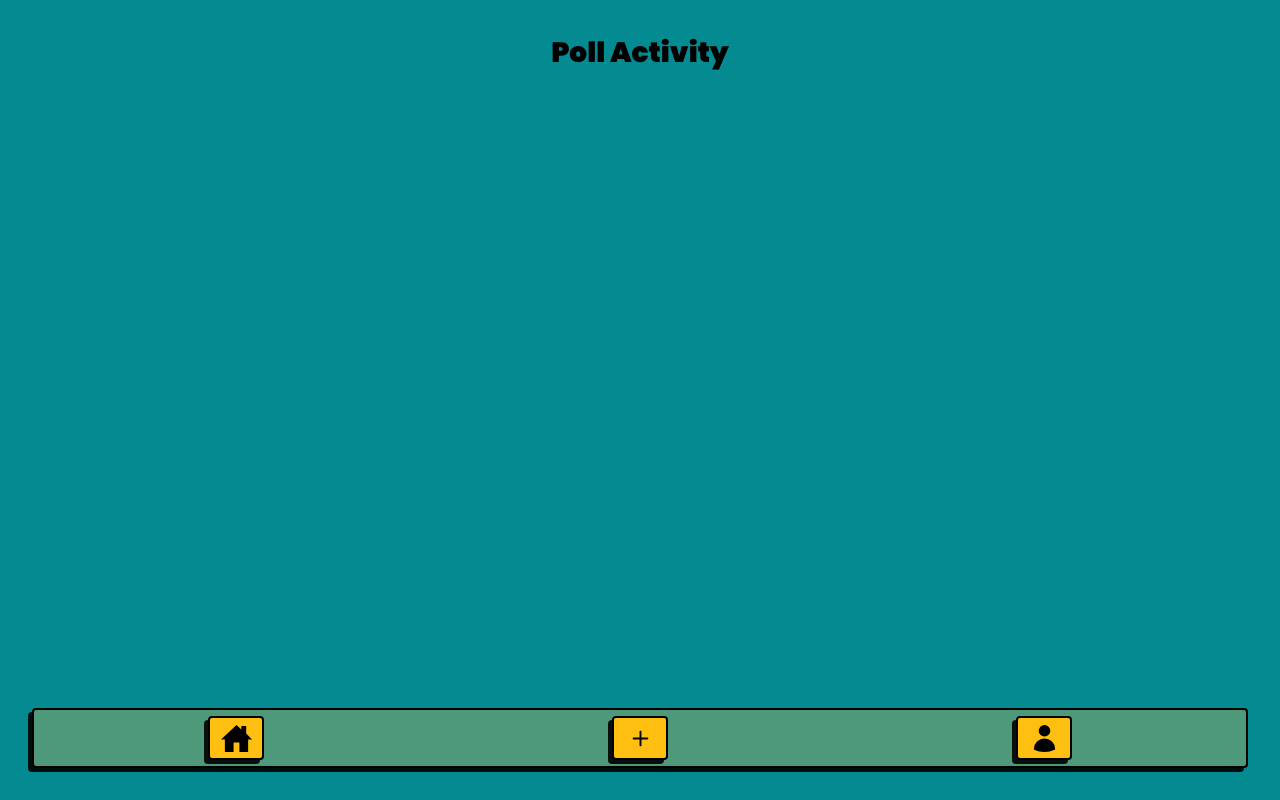
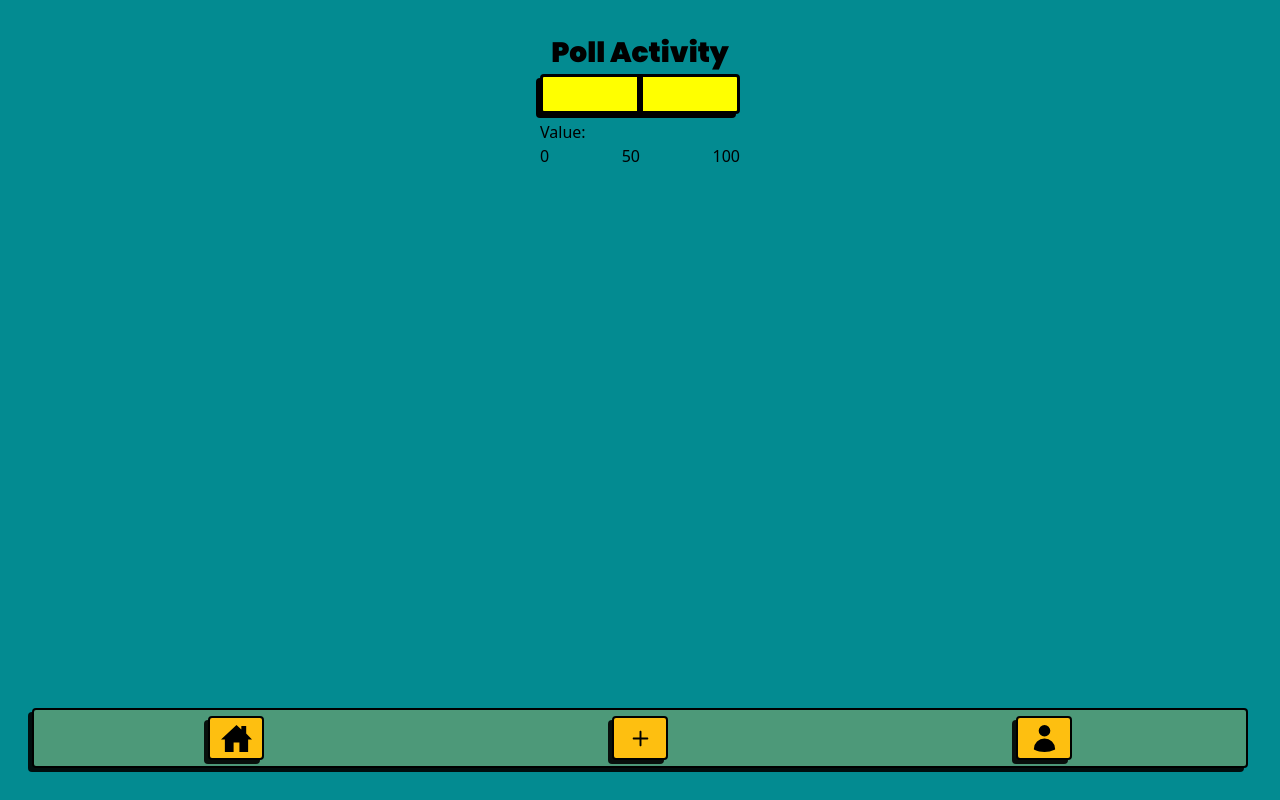
Before and after one commit to devhausleipzigacademy/camp9-final-project, a Next.js app: page / in a window 1280 px wide. Built offline with nearby package versions, Linux system fonts and the light colour scheme.

Commit message:
started with the range controller

```diff
--- a/app/(home)/page.tsx
+++ b/app/(home)/page.tsx
@@ -1,7 +1,10 @@
+import Controller from 'components/shared/buttons/Controller';
+
 export default function Home() {
   return (
     <>
       <h1 className="title-black">Poll Activity</h1>
+      <Controller />
     </>
   );
 }
--- a/app/globals.css
+++ b/app/globals.css
@@ -221,4 +221,77 @@
   .shadow-brutal {
     box-shadow: -4px 4px 0px rgba(0, 0, 0, 1);
   }
+
+  datalist {
+    display: flex;
+    flex-direction: row;
+    justify-content: space-between;
+    width: 200px;
+  }
+
+  option {
+    padding: 0;
+  }
+
+  input[type='range'] {
+    width: 100%;
+    -webkit-appearance: none;
+    background: transparent;
+  }
+  input[type='range']::-webkit-slider-thumb {
+    -webkit-appearance: none;
+  }
+
+  input[type='range']:focus {
+    outline: none; /* Removes the blue border. You should probably do some kind of focus styling for accessibility reasons though. */
+  }
+
+  input[type='range']::-ms-track {
+    width: 100%;
+    cursor: pointer;
+    /* Hides the slider so custom styles can be added */
+    background: transparent;
+    border-color: transparent;
+    color: transparent;
+  }
+
+  input[type='range']::-webkit-slider-thumb {
+    -webkit-appearance: none;
+    height: 40px;
+    width: 3px;
+    border: solid #000000;
+  }
+  input[type='range']::-webkit-slider-runnable-track {
+    width: 100%;
+    height: 40px;
+    cursor: pointer;
+    background: yellow;
+    border-radius: 4px;
+    border: 3px solid #000000;
+    box-shadow: -4px 4px 0px #000000;
+  }
+
+  input[type='range']::-moz-range-track {
+    width: 100%;
+    height: 40px;
+    cursor: pointer;
+    background: yellow;
+    border-radius: 4px;
+    border: 3px solid #000000;
+    box-shadow: -4px 4px 0px #000000;
+  }
+
+  input[type='range']::-ms-track {
+    width: 100%;
+    height: 8.4px;
+    cursor: pointer;
+    background: white;
+    border-color: transparent;
+    border-width: 16px 0;
+    color: white;
+  }
+
+  input[type='range']:focus::-ms-fill-upper {
+    background: white;
+  }
 }
--- /dev/null
+++ b/components/shared/buttons/Controller.tsx
@@ -0,0 +1,27 @@
+import React from 'react';
+
+function Controller() {
+  return (
+    <div>
+      <label></label>
+      <input type="range" min="0" max="100" step="10" list="values"></input>
+      <br />
+      <p>
+        Value: <output id="value"></output>
+      </p>
+      <datalist id="values">
+        <option value="0" label="0">
+          0
+        </option>
+        <option value="50" label="50">
+          50
+        </option>
+        <option value="100" label="100">
+          100
+        </option>
+      </datalist>
+    </div>
+  );
+}
+
+export default Controller;
```
